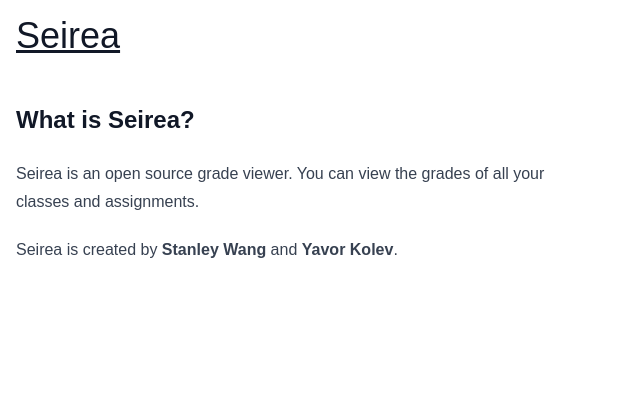
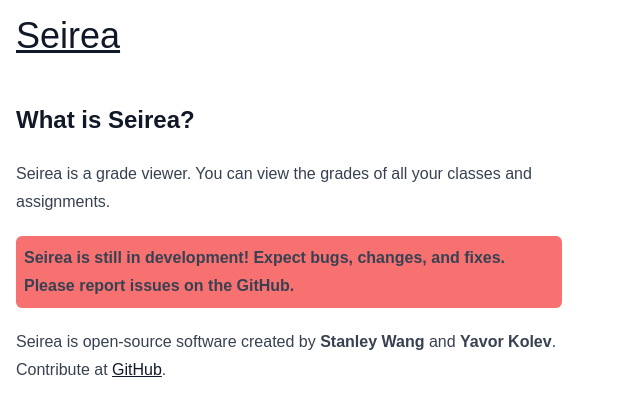
Before and after one commit to Seirea/seirea-web, a SvelteKit app: page /about in a window 1280 px wide. Shown: the top 416 px of the page, without its empty margins (0-640 px from the left). Built offline with nearby package versions, Linux system fonts and the light colour scheme.

Commit message:
Improve readme and about page

```diff
--- a/src/routes/about/+page.svelte
+++ b/src/routes/about/+page.svelte
@@ -8,14 +8,20 @@
 	</h1>
 	<h2>What is Seirea?</h2>
 	<p>
-    Seirea is an open source grade viewer. You can view the grades of all your
-    classes and assignments.
+		Seirea is a grade viewer. You can view the grades of all your classes and
+		assignments.
+	</p>
+
+	<p class="bg-red-400 rounded-md p-2 font-bold">
+		Seirea is still in development! Expect bugs, changes, and fixes. Please
+		report issues on the GitHub.
 	</p>
 
 	<p>
-    Seirea is created by
+		Seirea is open-source software created by
 		<span class="font-bold">Stanley Wang</span>
 		and
-    <span class="font-bold">Yavor Kolev</span>.
+		<span class="font-bold">Yavor Kolev</span>. Contribute at
+		<a href="https://github.com/seirea">GitHub</a>.
 	</p>
 </main>
```
Also changed, not shown: 1 other file (tests, documents, lock files or other folders). Lines whose indentation alone changed are shown as unchanged.
